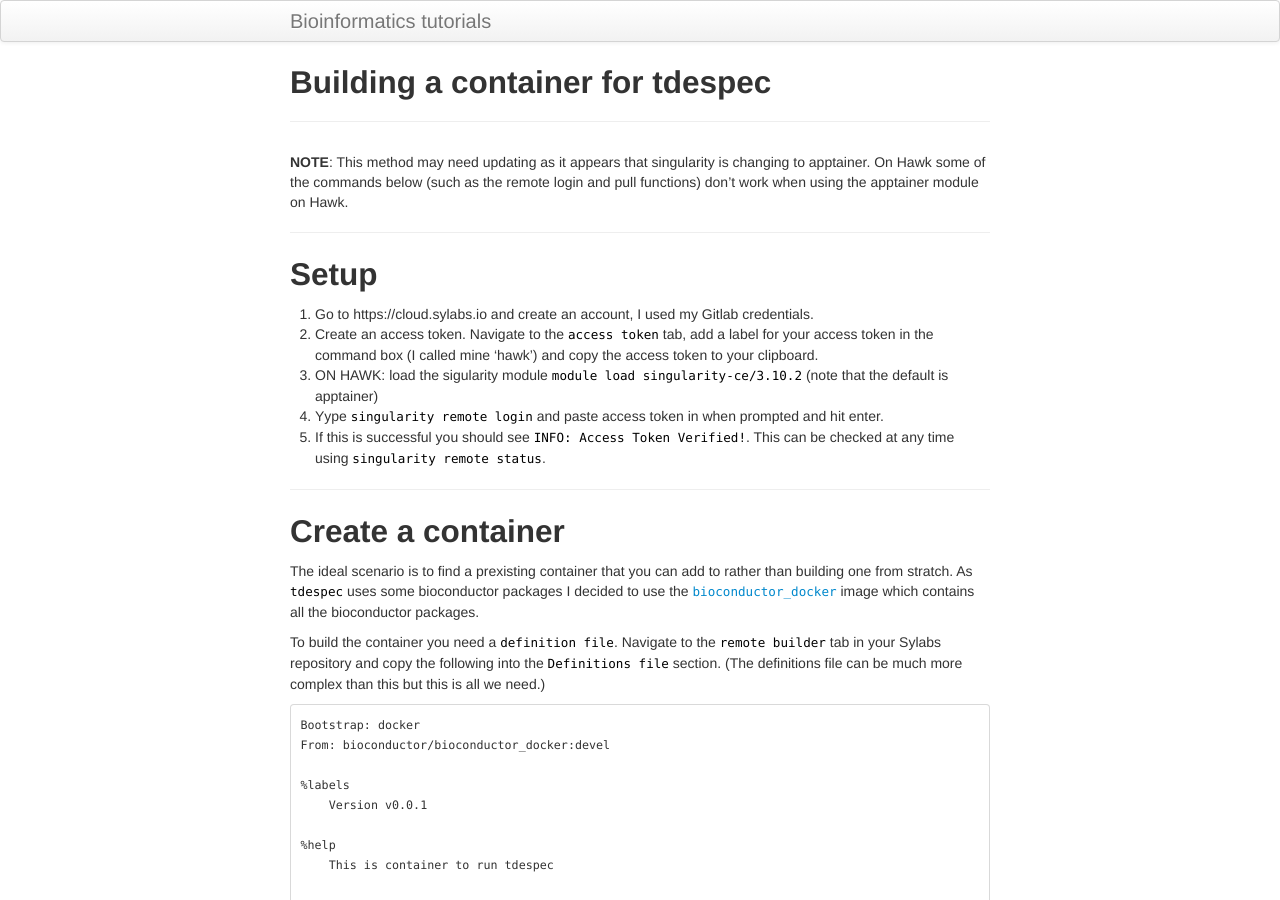
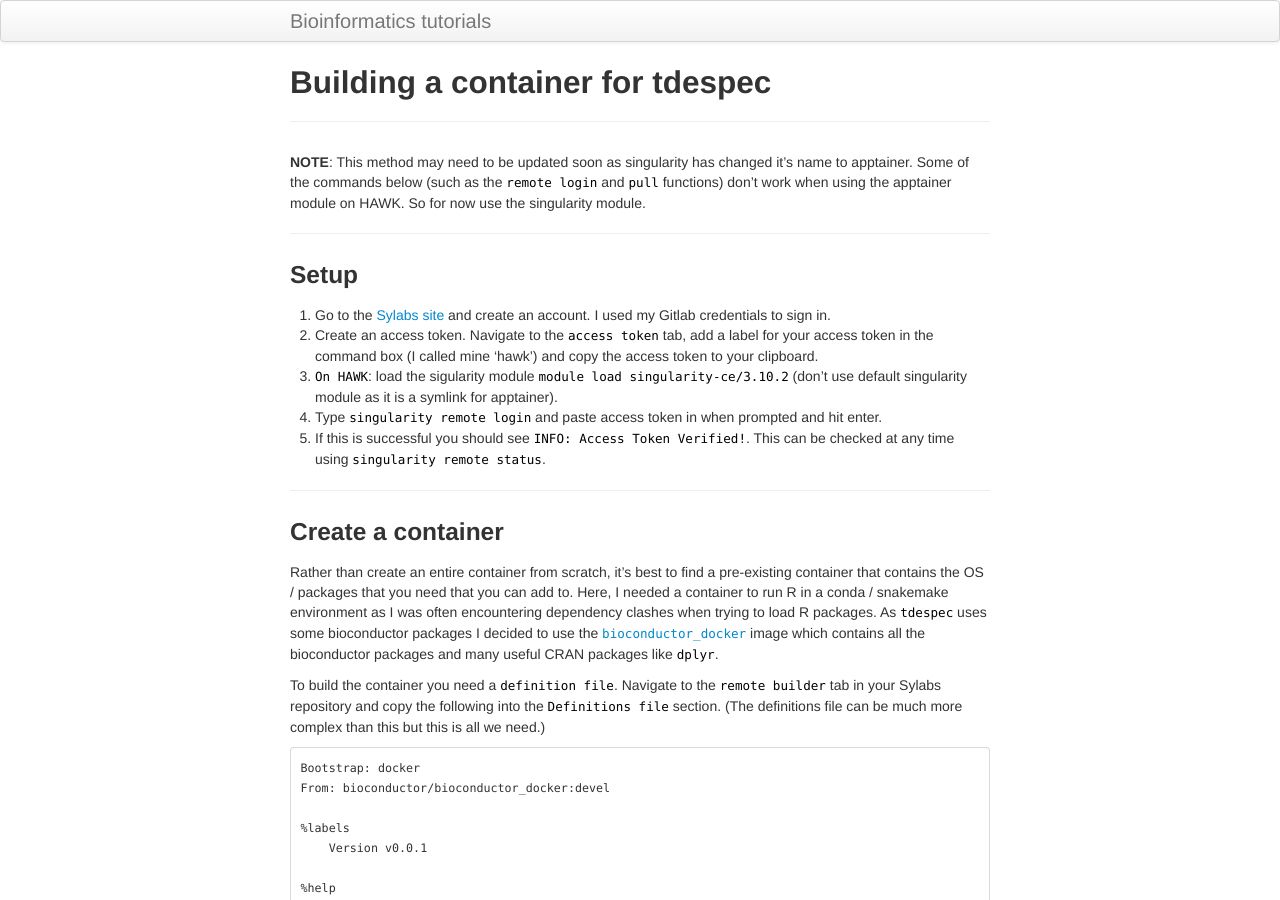
Before and after one commit to Dazcam/Bioinformatics-tutorials, a Jekyll site: the page built from pages/containers/build_basic_container.md, in a window 1280 px wide and 900 px high. Built offline with Jekyll 4.4.1, drawn with Linux system fonts in a browser that asks for light colours.

Commit message:
Tweak text

```diff
--- a/pages/containers/build_basic_container.md
+++ b/pages/containers/build_basic_container.md
@@ -4,31 +4,35 @@ title: Building a container for tdespec
 description: Building a container for tdespec
 ---
 
-**NOTE**: This method may need updating as it appears that singularity is changing to
-apptainer. On Hawk some of the commands below (such as the remote login and pull
-functions) don't work when using the apptainer module on Hawk.
+**NOTE**: This method may need to be updated soon as singularity has changed it's name to
+apptainer. Some of the commands below (such as the `remote login` and `pull`
+functions) don't work when using the apptainer module on HAWK. So for now use the
+singularity module.
 
 ***
 
-## Setup
+### Setup
 
-1. Go to https://cloud.sylabs.io and create an account, I used my Gitlab credentials.
-2. Create an access token. Navigate to the `access token` tab, add a label for your
+1. Go to the [Sylabs site](https://cloud.sylabs.io) and create an account. I used my Gitlab
+   credentials to sign in.
+3. Create an access token. Navigate to the `access token` tab, add a label for your
 access token in the command box (I called mine 'hawk') and copy the access token to
 your clipboard.
-3. ON HAWK: load the sigularity module `module load singularity-ce/3.10.2` (note that the default is apptainer)
-4. Yype `singularity remote login` and paste access token in when prompted and hit enter.
-5. If this is successful you should see `INFO: Access Token Verified!`. This can be checked at any time
+4. `On HAWK`: load the sigularity module `module load singularity-ce/3.10.2` (don't use default
+   singularity module as it is a symlink for apptainer).
+6. Type `singularity remote login` and paste access token in when prompted and hit enter.
+7. If this is successful you should see `INFO: Access Token Verified!`. This can be checked at any time
 using `singularity remote status`.
 
 ***
 
-## Create a container
+### Create a container
 
-The ideal scenario is to find a prexisting container that you can add to rather than
-building one from stratch. As `tdespec` uses some bioconductor packages I decided to
-use the [`bioconductor_docker`](https://github.com/Bioconductor/bioconductor_docker/tree/devel)
-image which contains all the bioconductor packages.
+Rather than create an entire container from scratch, it's best to find a pre-existing container that contains
+the OS / packages that you need that you can add to. Here, I needed a container to run R in a conda /
+snakemake environment as I was often encountering dependency clashes when trying to load R packages.
+As `tdespec` uses some bioconductor packages I decided to use the [`bioconductor_docker`](https://github.com/Bioconductor/bioconductor_docker/tree/devel) image which contains all the
+bioconductor packages and many useful CRAN packages like `dplyr`.
 
 To build the container you need a `definition file`. Navigate to the `remote builder` tab
 in your Sylabs repository and copy the following into the `Definitions file` section.
```
